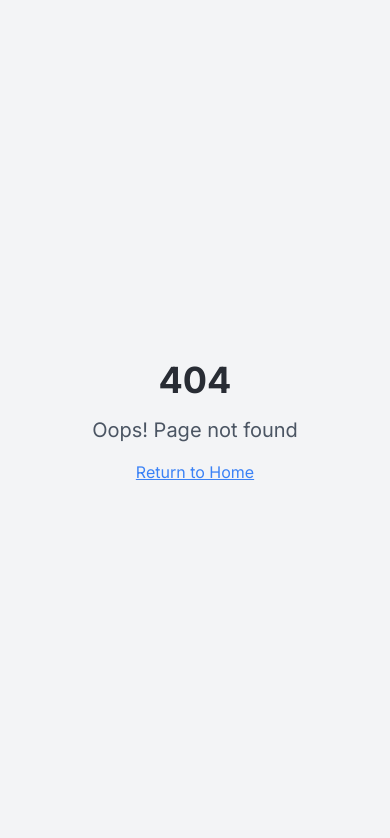
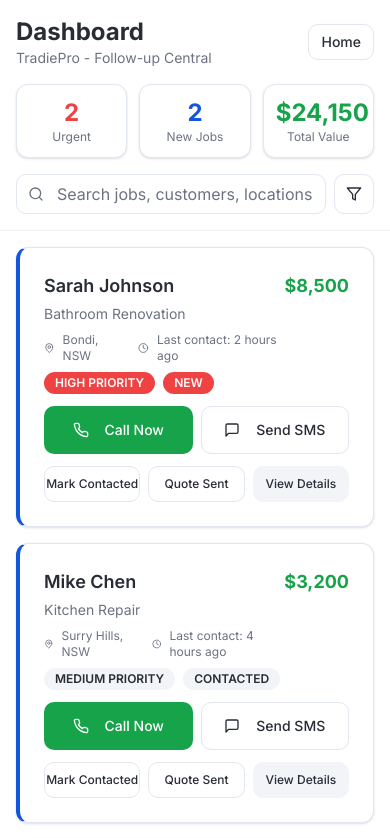
Before and after one commit to melon-hub/tradie-textback, a React (Vite) app: page /dashboard in a window 390 px wide. Before the commit this address had no page. Shown: the top 838 px of the page. Built offline with nearby package versions, Linux system fonts and the light colour scheme.

Commit message:
feat: Implement Tradie Dashboard
Implement the foundational Tradie Dashboard, including job overview, priority follow-up queue, mobile-optimized job cards, and status management. This establishes the core workspace for tradies and supports multi-tenant architecture.

```diff
--- a/src/App.tsx
+++ b/src/App.tsx
@@ -6,6 +6,7 @@ import { BrowserRouter, Routes, Route } from "react-router-dom";
 import Index from "./pages/Index";
 import Intake from "./pages/Intake";
 import JobCard from "./pages/JobCard";
+import Dashboard from "./pages/Dashboard";
 import NotFound from "./pages/NotFound";
 
 const queryClient = new QueryClient();
@@ -19,6 +20,7 @@ const App = () => (
         <Routes>
           <Route path="/" element={<Index />} />
           <Route path="/intake" element={<Intake />} />
+          <Route path="/dashboard" element={<Dashboard />} />
           <Route path="/job/:id" element={<JobCard />} />
           {/* ADD ALL CUSTOM ROUTES ABOVE THE CATCH-ALL "*" ROUTE */}
           <Route path="*" element={<NotFound />} />
--- /dev/null
+++ b/src/pages/Dashboard.tsx
@@ -0,0 +1,269 @@
+import { useState } from "react";
+import { Phone, MessageSquare, MapPin, Clock, Search, Filter } from "lucide-react";
+import { Button } from "@/components/ui/button";
+import { Input } from "@/components/ui/input";
+import { Badge } from "@/components/ui/badge";
+import { Card, CardContent, CardHeader } from "@/components/ui/card";
+import { useToast } from "@/hooks/use-toast";
+import { Link } from "react-router-dom";
+
+// Mock data for demonstration
+const mockJobs = [
+  {
+    id: "1",
+    customerName: "Sarah Johnson",
+    phone: "(555) 123-4567",
+    jobType: "Bathroom Renovation",
+    location: "Bondi, NSW",
+    urgency: "high",
+    lastContact: "2 hours ago",
+    status: "new",
+    estimatedValue: "$8,500"
+  },
+  {
+    id: "2",
+    customerName: "Mike Chen",
+    phone: "(555) 987-6543",
+    jobType: "Kitchen Repair",
+    location: "Surry Hills, NSW",
+    urgency: "medium",
+    lastContact: "4 hours ago",
+    status: "contacted",
+    estimatedValue: "$3,200"
+  },
+  {
+    id: "3",
+    customerName: "Emma Wilson",
+    phone: "(555) 456-7890",
+    jobType: "Deck Installation",
+    location: "Manly, NSW",
+    urgency: "low",
+    lastContact: "1 day ago",
+    status: "quote_sent",
+    estimatedValue: "$12,000"
+  },
+  {
+    id: "4",
+    customerName: "David Brown",
+    phone: "(555) 321-9876",
+    jobType: "Plumbing Emergency",
+    location: "Paddington, NSW",
+    urgency: "high",
+    lastContact: "30 minutes ago",
+    status: "new",
+    estimatedValue: "$450"
+  }
+];
+
+const Dashboard = () => {
+  const [searchTerm, setSearchTerm] = useState("");
+  const [filterStatus, setFilterStatus] = useState("all");
+  const { toast } = useToast();
+
+  const getUrgencyColor = (urgency: string) => {
+    switch (urgency) {
+      case "high": return "destructive";
+      case "medium": return "secondary";
+      case "low": return "outline";
+      default: return "outline";
+    }
+  };
+
+  const getStatusColor = (status: string) => {
+    switch (status) {
+      case "new": return "destructive";
+      case "contacted": return "secondary";
+      case "quote_sent": return "default";
+      case "scheduled": return "default";
+      case "completed": return "outline";
+      default: return "outline";
+    }
+  };
+
+  const handleCall = (customerName: string, phone: string) => {
+    window.location.href = `tel:${phone}`;
+    toast({
+      title: "Calling customer",
+      description: `Dialing ${customerName} at ${phone}`,
+    });
+  };
+
+  const handleSMS = (customerName: string, phone: string) => {
+    window.location.href = `sms:${phone}`;
+    toast({
+      title: "SMS opened",
+      description: `Ready to text ${customerName}`,
+    });
+  };
+
+  const updateJobStatus = (jobId: string, newStatus: string) => {
+    toast({
+      title: "Status updated",
+      description: `Job status changed to ${newStatus}`,
+    });
+  };
+
+  const filteredJobs = mockJobs.filter(job => {
+    const matchesSearch = job.customerName.toLowerCase().includes(searchTerm.toLowerCase()) ||
+                         job.jobType.toLowerCase().includes(searchTerm.toLowerCase()) ||
+                         job.location.toLowerCase().includes(searchTerm.toLowerCase());
+    const matchesFilter = filterStatus === "all" || job.status === filterStatus;
+    return matchesSearch && matchesFilter;
+  });
+
+  const urgentJobs = filteredJobs.filter(job => job.urgency === "high").length;
+  const newJobs = filteredJobs.filter(job => job.status === "new").length;
+  const totalValue = filteredJobs.reduce((sum, job) => {
+    return sum + parseFloat(job.estimatedValue.replace(/[$,]/g, ""));
+  }, 0);
+
+  return (
+    <div className="min-h-screen bg-background">
+      {/* Header */}
+      <div className="bg-card border-b border-border/50 sticky top-0 z-10">
+        <div className="container mx-auto px-4 py-4">
+          <div className="flex items-center justify-between mb-4">
+            <div>
+              <h1 className="text-2xl font-bold text-foreground">Dashboard</h1>
+              <p className="text-sm text-muted-foreground">TradiePro - Follow-up Central</p>
+            </div>
+            <Link to="/">
+              <Button variant="outline" size="sm">
+                Home
+              </Button>
+            </Link>
+          </div>
+
+          {/* Quick Stats */}
+          <div className="grid grid-cols-3 gap-3 mb-4">
+            <Card className="p-3">
+              <div className="text-center">
+                <div className="text-2xl font-bold text-destructive">{urgentJobs}</div>
+                <div className="text-xs text-muted-foreground">Urgent</div>
+              </div>
+            </Card>
+            <Card className="p-3">
+              <div className="text-center">
+                <div className="text-2xl font-bold text-primary">{newJobs}</div>
+                <div className="text-xs text-muted-foreground">New Jobs</div>
+              </div>
+            </Card>
+            <Card className="p-3">
+              <div className="text-center">
+                <div className="text-2xl font-bold text-green-600">${totalValue.toLocaleString()}</div>
+                <div className="text-xs text-muted-foreground">Total Value</div>
+              </div>
+            </Card>
+          </div>
+
+          {/* Search and Filter */}
+          <div className="flex gap-2">
+            <div className="relative flex-1">
+              <Search className="absolute left-3 top-1/2 transform -translate-y-1/2 h-4 w-4 text-muted-foreground" />
+              <Input
+                placeholder="Search jobs, customers, locations..."
+                value={searchTerm}
+                onChange={(e) => setSearchTerm(e.target.value)}
+                className="pl-10"
+              />
+            </div>
+            <Button variant="outline" size="icon">
+              <Filter className="h-4 w-4" />
+            </Button>
+          </div>
+        </div>
+      </div>
+
+      {/* Job Cards */}
+      <div className="container mx-auto px-4 py-4 space-y-4">
+        {filteredJobs.map((job) => (
+          <Card key={job.id} className="border-l-4 border-l-primary">
+            <CardHeader className="pb-3">
+              <div className="flex items-start justify-between">
+                <div className="flex-1">
+                  <h3 className="font-semibold text-lg text-foreground mb-1">{job.customerName}</h3>
+                  <p className="text-sm text-muted-foreground mb-2">{job.jobType}</p>
+                  <div className="flex items-center gap-2 text-xs text-muted-foreground mb-2">
+                    <MapPin className="h-3 w-3" />
+                    <span>{job.location}</span>
+                    <Clock className="h-3 w-3 ml-2" />
+                    <span>Last contact: {job.lastContact}</span>
+                  </div>
+                  <div className="flex gap-2">
+                    <Badge variant={getUrgencyColor(job.urgency)} className="text-xs">
+                      {job.urgency.toUpperCase()} PRIORITY
+                    </Badge>
+                    <Badge variant={getStatusColor(job.status)} className="text-xs">
+                      {job.status.replace('_', ' ').toUpperCase()}
+                    </Badge>
+                  </div>
+                </div>
+                <div className="text-right">
+                  <div className="text-lg font-bold text-green-600">{job.estimatedValue}</div>
+                </div>
+              </div>
+            </CardHeader>
+
+            <CardContent className="pt-0">
+              {/* Quick Action Buttons */}
+              <div className="grid grid-cols-2 gap-2 mb-3">
+                <Button
+                  onClick={() => handleCall(job.customerName, job.phone)}
+                  className="h-12 bg-green-600 hover:bg-green-700 text-white"
+                >
+                  <Phone className="h-4 w-4 mr-2" />
+                  Call Now
+                </Button>
+                <Button
+                  onClick={() => handleSMS(job.customerName, job.phone)}
+                  variant="outline"
+                  className="h-12"
+                >
+                  <MessageSquare className="h-4 w-4 mr-2" />
+                  Send SMS
+                </Button>
+              </div>
+
+              {/* Status Actions */}
+              <div className="grid grid-cols-3 gap-2">
+                <Button
+                  size="sm"
+                  variant="outline"
+                  onClick={() => updateJobStatus(job.id, "contacted")}
+                  className="text-xs"
+                >
+                  Mark Contacted
+                </Button>
+                <Button
+                  size="sm"
+                  variant="outline"
+                  onClick={() => updateJobStatus(job.id, "quote_sent")}
+                  className="text-xs"
+                >
+                  Quote Sent
+                </Button>
+                <Link to={`/job/${job.id}`}>
+                  <Button
+                    size="sm"
+                    variant="secondary"
+                    className="w-full text-xs"
+                  >
+                    View Details
+                  </Button>
+                </Link>
+              </div>
+            </CardContent>
+          </Card>
+        ))}
+
+        {filteredJobs.length === 0 && (
+          <Card className="p-8 text-center">
+            <p className="text-muted-foreground">No jobs found matching your criteria.</p>
+          </Card>
+        )}
+      </div>
+    </div>
+  );
+};
+
+export default Dashboard;
```
